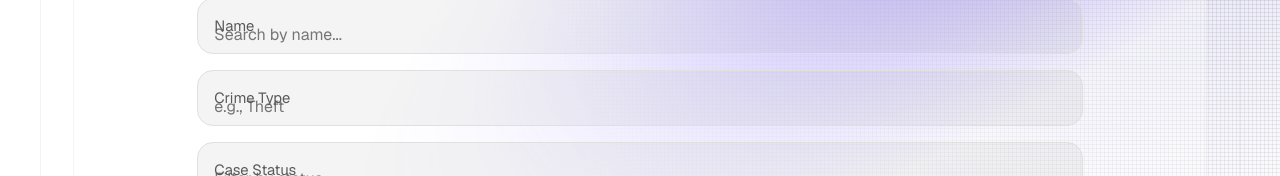
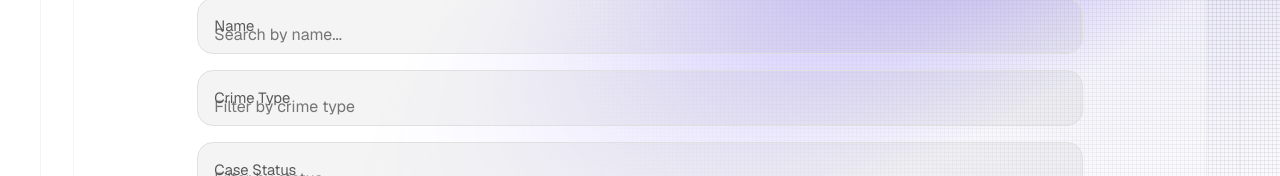
Before and after one commit to Ayushi1423/Criminal_Record_Management_Project, a Next.js app: page /criminals/search in a window 1280 px wide. Shown: the part 207-383 px from the top of the page. Built offline with nearby package versions, Linux system fonts and the light colour scheme.

Commit message:
Outfits update, change, criminal type options and status options in search menu input field.

```diff
--- a/src/app/criminals/search/page.tsx
+++ b/src/app/criminals/search/page.tsx
@@ -25,13 +25,30 @@ interface Criminal {
 
 // Define options for the status Select component
 const statusOptions = [
-  { value: '', label: 'All Statuses' }, // Added option for clearing filter
-  { value: 'Pending', label: 'Pending' },
-  { value: 'Under Investigation', label: 'Under Investigation' },
-  { value: 'Charged', label: 'Charged' },
-  { value: 'Convicted', label: 'Convicted' },
-  { value: 'Acquitted', label: 'Acquitted' },
-  { value: 'Closed', label: 'Closed' },
+  { value: '', label: 'All Statuses' },
+  { value: 'Wanted', label: 'Wanted' },
+  { value: 'Released', label: 'Released' },
+  { value: 'Dead', label: 'Dead' },
+  { value: 'Arrested', label: 'Arrested' },
+];
+
+// Define options for the crime type Select component
+const crimeTypeOptions = [
+  { value: '', label: 'All Crime Types' },
+  { value: 'Arson', label: 'Arson' },
+  { value: 'Assault', label: 'Assault' },
+  { value: 'Blackmail', label: 'Blackmail' },
+  { value: 'Conspiracy', label: 'Conspiracy' },
+  { value: 'Drug Trafficking', label: 'Drug Trafficking' },
+  { value: 'Espionage', label: 'Espionage' },
+  { value: 'Hacking', label: 'Hacking' },
+  { value: 'Illegal Experimentation', label: 'Illegal Experimentation' },
+  { value: 'Kidnapping', label: 'Kidnapping' },
+  { value: 'Mass Destruction', label: 'Mass Destruction' },
+  { value: 'Murder', label: 'Murder' },
+  { value: 'Smuggling', label: 'Smuggling' },
+  { value: 'Terrorism', label: 'Terrorism' },
+  { value: 'Theft', label: 'Theft' },
 ];
 
 // Define headers for the Table component
@@ -130,14 +147,15 @@ export default function SearchCriminalsPage() {
             placeholder="Search by name..."
             style={{ flexGrow: 1, minWidth: '150px' }}
           />
-          <Input
+          <Select
             id="crime-type-search"
             label="Crime Type"
             name="crime_type"
             value={searchParams.crime_type}
-            onChange={handleInputChange}
-            placeholder="e.g., Theft"
-             style={{ flexGrow: 1, minWidth: '150px' }}
+            options={crimeTypeOptions}
+            onSelect={(value) => handleSelectChange(value, 'crime_type')}
+            placeholder="Filter by crime type"
+            style={{ flexGrow: 1, minWidth: '150px' }}
           />
           <Select
             id="status-search"
```
